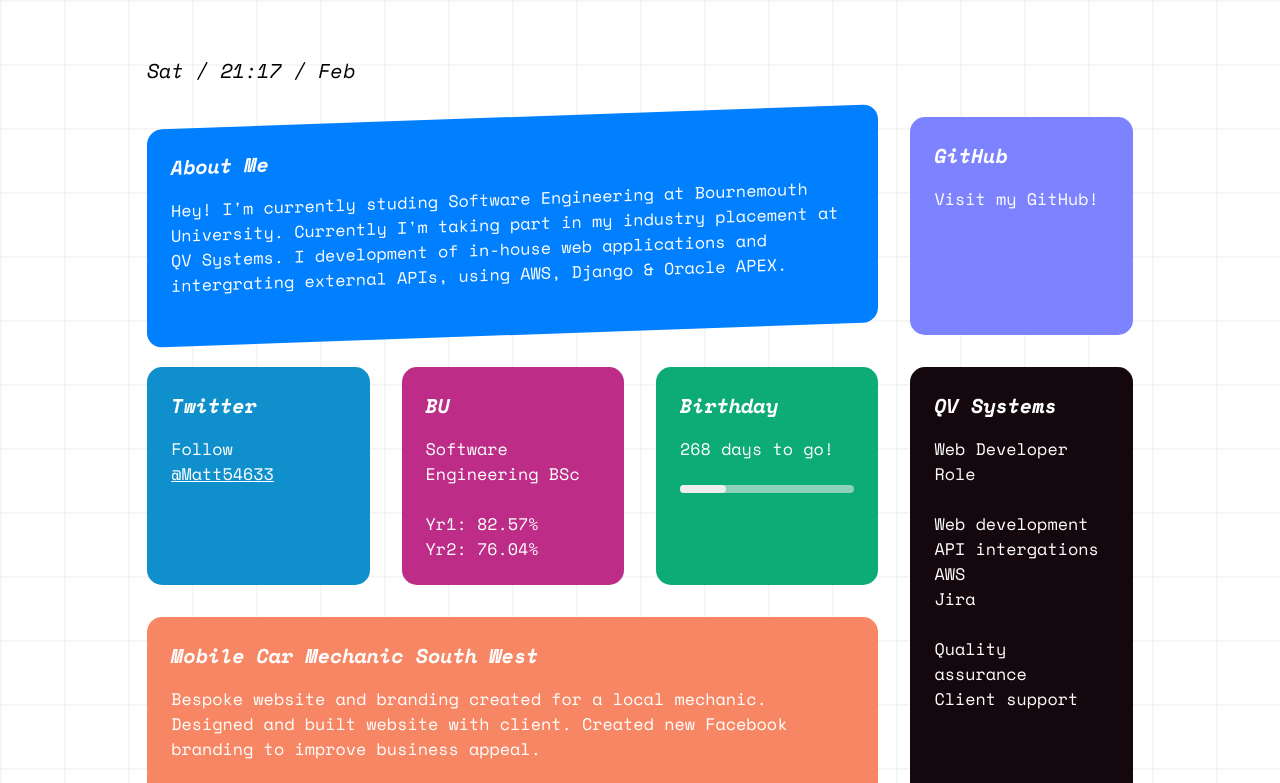
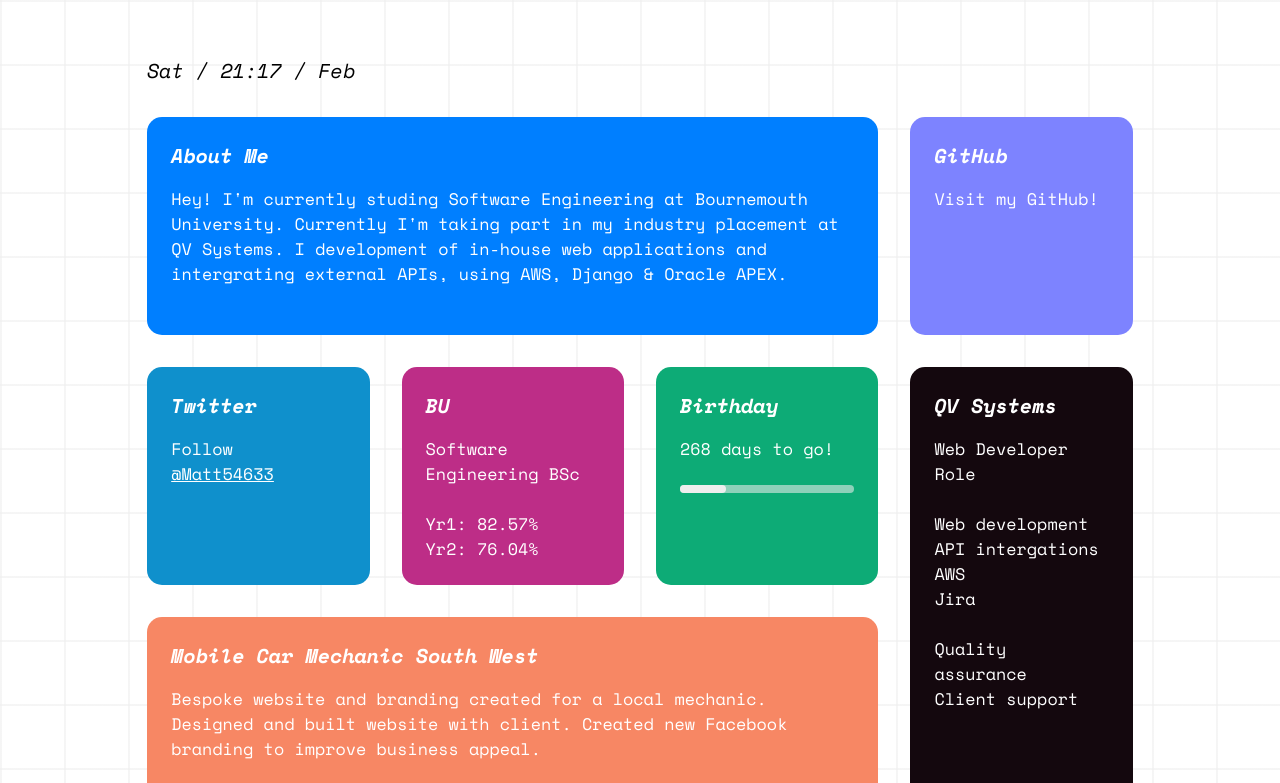
Before and after one commit to Matt54633/matt54633.github.io, a plain HTML site: page index.html in a window 1280 px wide. In both pictures the pointer is over the element 512 px from the left and 226 px from the top of the page. Shown: the top 783 px of the page. Drawn offline with nearby package versions, Linux system fonts and the light colour scheme; no server answers; a script that the page names is missing.

Commit message:
Remove Hover On Touch Devices

```diff
--- a/files/style.css
+++ b/files/style.css
@@ -184,3 +184,9 @@ a:active {
   .item_8 { grid-area: 7 / 1 / 8 / 3; }
   .item_9 { grid-area: 6 / 1 / 7 / 3; }
 }
+/* prevent hover on touchscreens */
+@media(hover: none) {
+  .grid_item:hover {
+    transform: skewY(0deg);
+  }
+}
```
